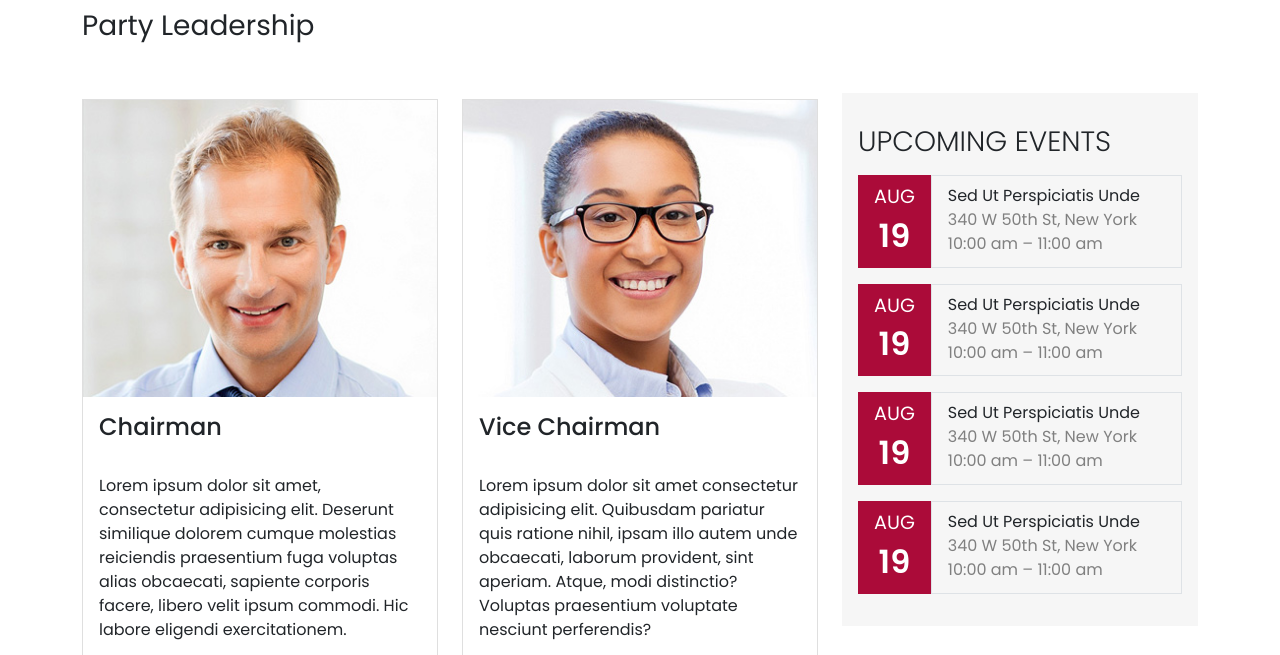
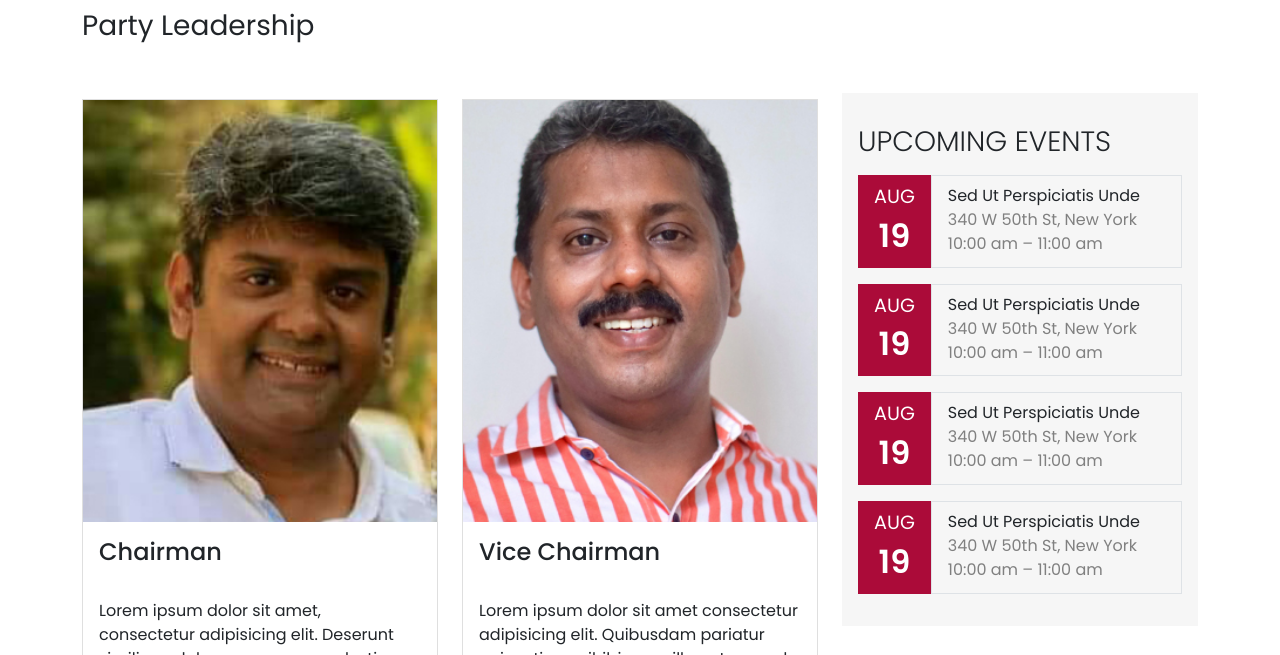
Before and after one commit to jithins41/pro-kc, a plain HTML site: page about.html in a window 1280 px wide. Shown: the part 750-1405 px from the top of the page. Drawn offline with nearby package versions, Linux system fonts and the light colour scheme.

Commit message:
06-10-2021 17:19

```diff
--- a/about.html
+++ b/about.html
@@ -103,7 +103,7 @@
                             <div class="col-md-6 mt-5">
                                 <div class="card">
                                     <div class="card-image">
-                                        <img class="card-image-full" src="assets/images/360x302_photo1.jpg" alt="">
+                                        <img class="card-image-full" src="assets/images/apu360x302.jpg" alt="">
                                     </div>
                                     <div class="card-body">
                                         <h4>Chairman</h4>
@@ -126,7 +126,7 @@
                             <div class="col-md-6 mt-5">
                                 <div class="card">
                                     <div class="card-image">
-                                        <img class="card-image-full" src="assets/images/360x302_photo2.jpg" alt="">
+                                        <img class="card-image-full" src="assets/images/jais360x302.jpg" alt="">
                                     </div>
                                     <div class="card-body">
                                         <h4>Vice Chairman</h4>
```
Also changed, not shown: assets/images/apu360x302.jpg (added), assets/images/jais360x302.jpg (added).
